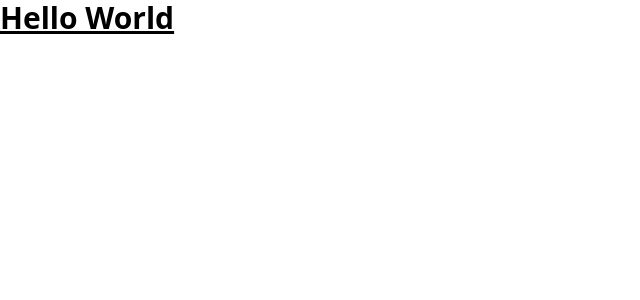
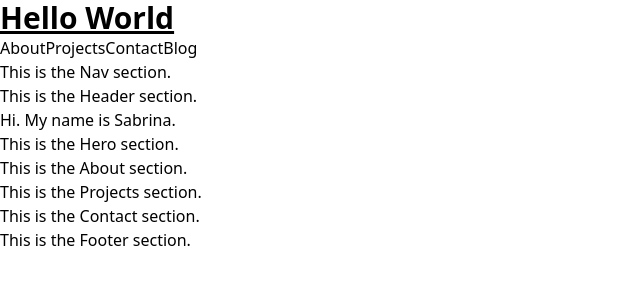
Before and after one commit to sabrinaira/portfolio, a React (Vite) app: page / in a window 1280 px wide. Shown: the top 300 px of the page, without its empty margins (0-640 px from the left). Built offline with nearby package versions, Linux system fonts and the light colour scheme.

Commit message:
feat: Added additional components for website

```diff
--- a/src/App.jsx
+++ b/src/App.jsx
@@ -1,5 +1,23 @@
-import React from 'react'
+import React from 'react';
+import { Nav } from './components/Header';
+import { Header } from './components/Header';
+import { Hero } from './components/Hero';
+import { About } from './components/About';
+import { Projects } from './components/Projects';
+import { Contact } from './components/Contact';
+import { Footer } from './components/Footer';
 
 export const App = () => {
-  return <h1 class="text-3xl font-bold underline">Hello World</h1>
-}
+  return (
+    <>
+      <h1 class='text-3xl font-bold underline'>Hello World</h1>
+      <Nav />
+      <Header />
+      <Hero />
+      <About />
+      <Projects />
+      <Contact />
+      <Footer />
+    </>
+  );
+};
--- /dev/null
+++ b/src/components/About.jsx
@@ -0,0 +1,10 @@
+import React from 'react';
+
+export const About = () => {
+  return (
+    <>
+      <h2>This is the About section.</h2>
+      <h1></h1>
+    </>
+  );
+};
--- /dev/null
+++ b/src/components/Contact.jsx
@@ -0,0 +1,9 @@
+import React from 'react';
+
+export const Contact = () => {
+  return (
+    <>
+      <h2>This is the Contact section.</h2>
+    </>
+  );
+};
--- /dev/null
+++ b/src/components/Footer.jsx
@@ -0,0 +1,9 @@
+import React from 'react';
+
+export const Footer = () => {
+  return (
+    <>
+      <h2>This is the Footer section.</h2>
+    </>
+  );
+};
--- /dev/null
+++ b/src/components/Header.jsx
@@ -0,0 +1,19 @@
+import React from 'react';
+
+export const Nav = () => {
+  return (
+    <>
+      <nav>
+        <a href=''>About</a>
+        <a href=''>Projects</a>
+        <a href=''>Contact</a>
+        <a href=''>Blog</a>
+      </nav>
+      <h2>This is the Nav section.</h2>
+    </>
+  );
+};
+
+export const Header = () => {
+  return <h2>This is the Header section.</h2>;
+};
--- /dev/null
+++ b/src/components/Hero.jsx
@@ -0,0 +1,10 @@
+import React from 'react';
+
+export const Hero = () => {
+  return (
+    <>
+      <h1>Hi. My name is Sabrina.</h1>
+      <h2>This is the Hero section.</h2>
+    </>
+  );
+};
--- /dev/null
+++ b/src/components/Projects.jsx
@@ -0,0 +1,9 @@
+import React from 'react';
+
+export const Projects = () => {
+  return (
+    <>
+      <h2>This is the Projects section.</h2>
+    </>
+  );
+};
```
